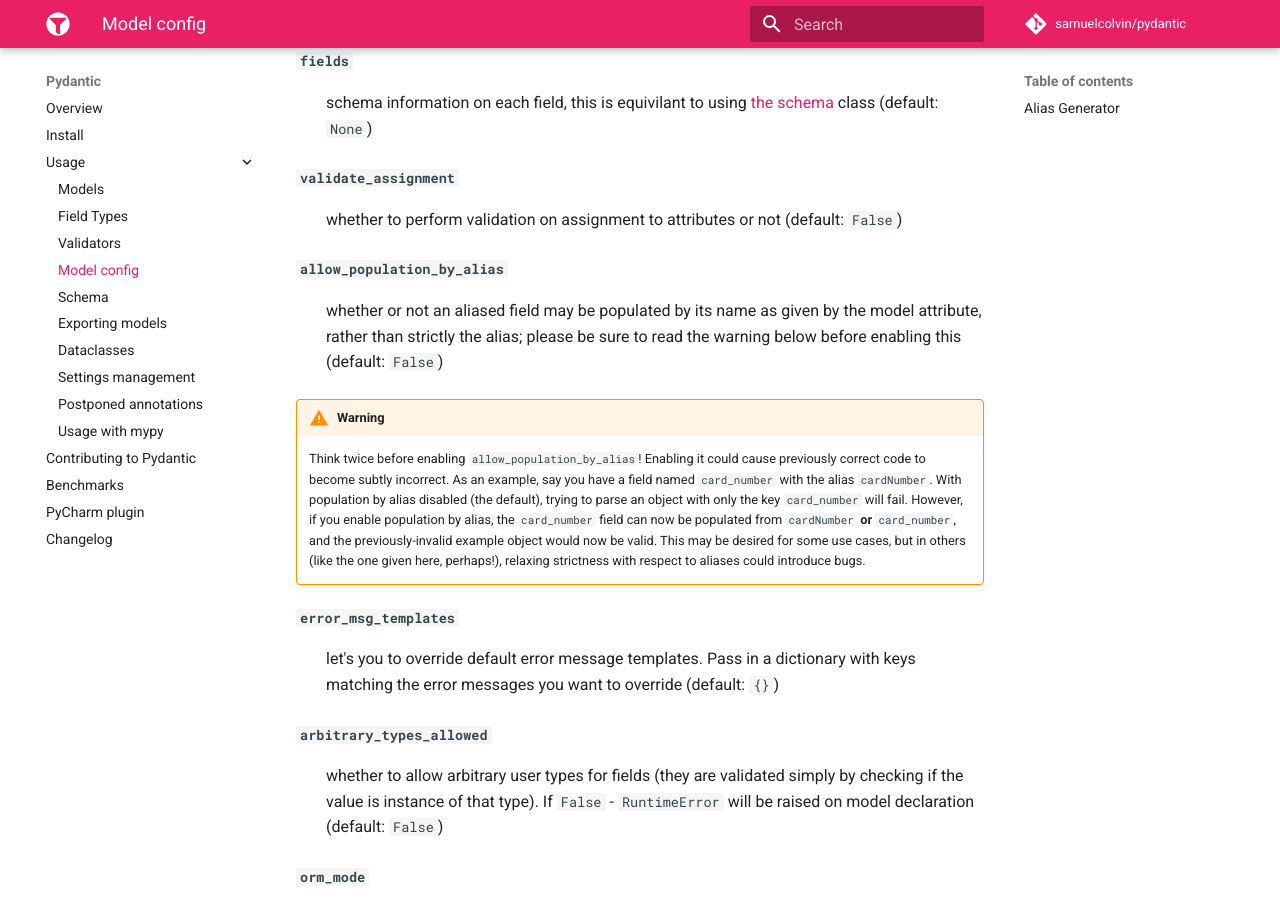
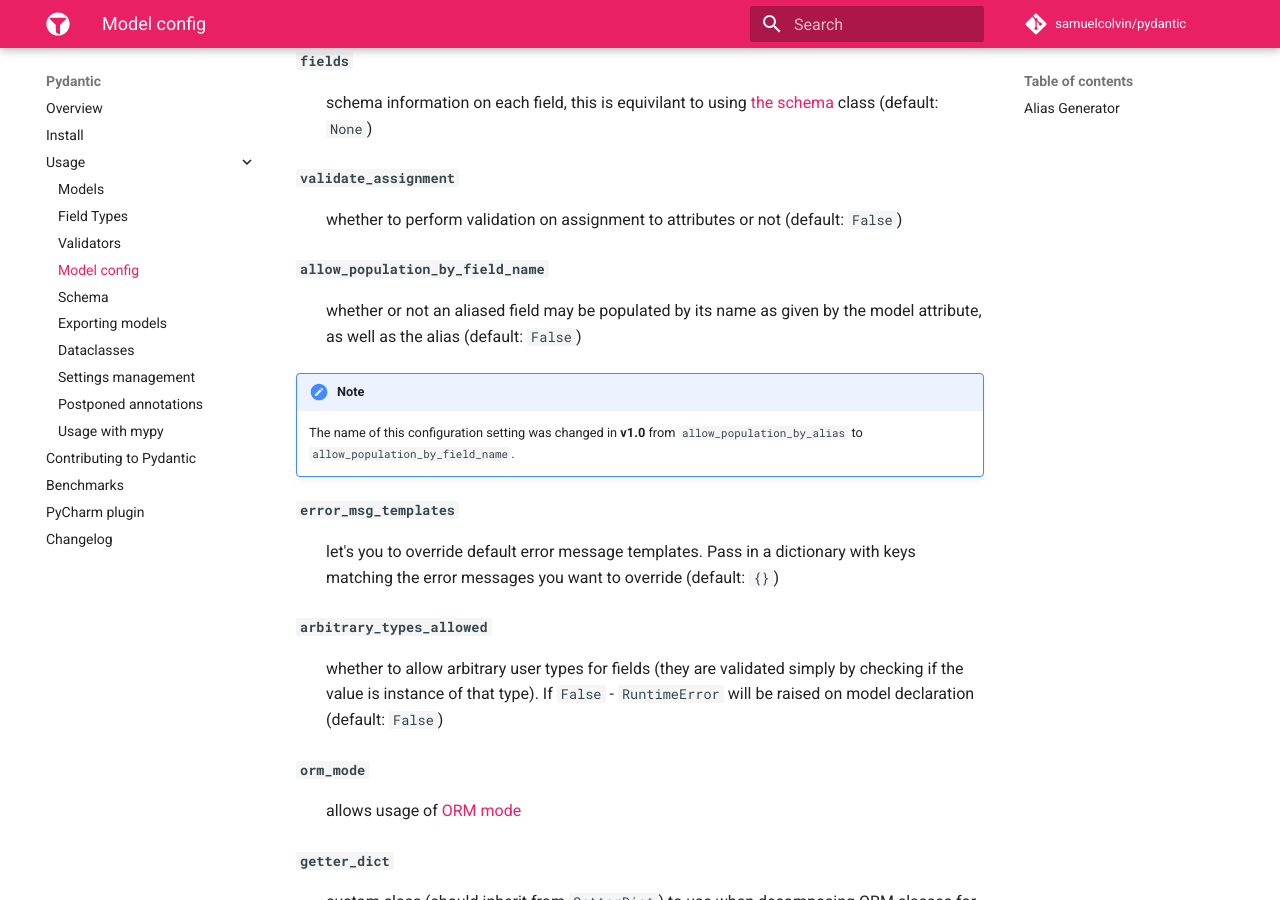
Before and after one commit to tomasz-kaminski-jir/pyd_analyze, an MkDocs documentation site: the page built from docs/usage/model_config.md, in a window 1280 px wide and 900 px high, scrolled down 995 px. Built offline with MkDocs 1.6.1 and Material for MkDocs 9.7.7, drawn with Linux system fonts in a browser that asks for light colours; comment, search, counter and statistics services are not loaded.

Commit message:
rename allow_population_by_alias -> allow_population_by_field_name (#875)
* rename allow_population_by_alias -> allow_population_by_field_name, fix #585

* add change

* tweak PR template :biohazard:

* tweak Makefile

```diff
--- a/docs/usage/model_config.md
+++ b/docs/usage/model_config.md
@@ -35,19 +35,13 @@ Options:
 **`validate_assignment`**
 : whether to perform validation on assignment to attributes or not (default: `False`)
 
-**`allow_population_by_alias`**
+**`allow_population_by_field_name`**
 : whether or not an aliased field may be populated by its name as given by the model
-  attribute, rather than strictly the alias; please be sure to read the warning below before enabling this (default:
-  `False`)
+  attribute, as well as the alias (default: `False`)
 
-!!! warning
-    Think twice before enabling `allow_population_by_alias`! Enabling it could cause previously correct code to become
-    subtly incorrect. As an example, say you have a field named `card_number` with the alias `cardNumber`. With
-    population by alias disabled (the default), trying to parse an object with only the key `card_number` will fail.
-    However, if you enable population by alias, the `card_number` field can now be populated from `cardNumber`
-    **or** `card_number`, and the previously-invalid example object would now be valid. This may be desired for some
-    use cases, but in others (like the one given here, perhaps!), relaxing strictness with respect to aliases could
-    introduce bugs.
+!!! note
+    The name of this configuration setting was changed in **v1.0** from
+    `allow_population_by_alias` to `allow_population_by_field_name`.
 
 **`error_msg_templates`**
 : let's you to override default error message templates.
```
Also changed, not shown: changes/875-samuelcolvin.md (added, +1 -0 lines), .github/PULL_REQUEST_TEMPLATE.md, 4 other files.
